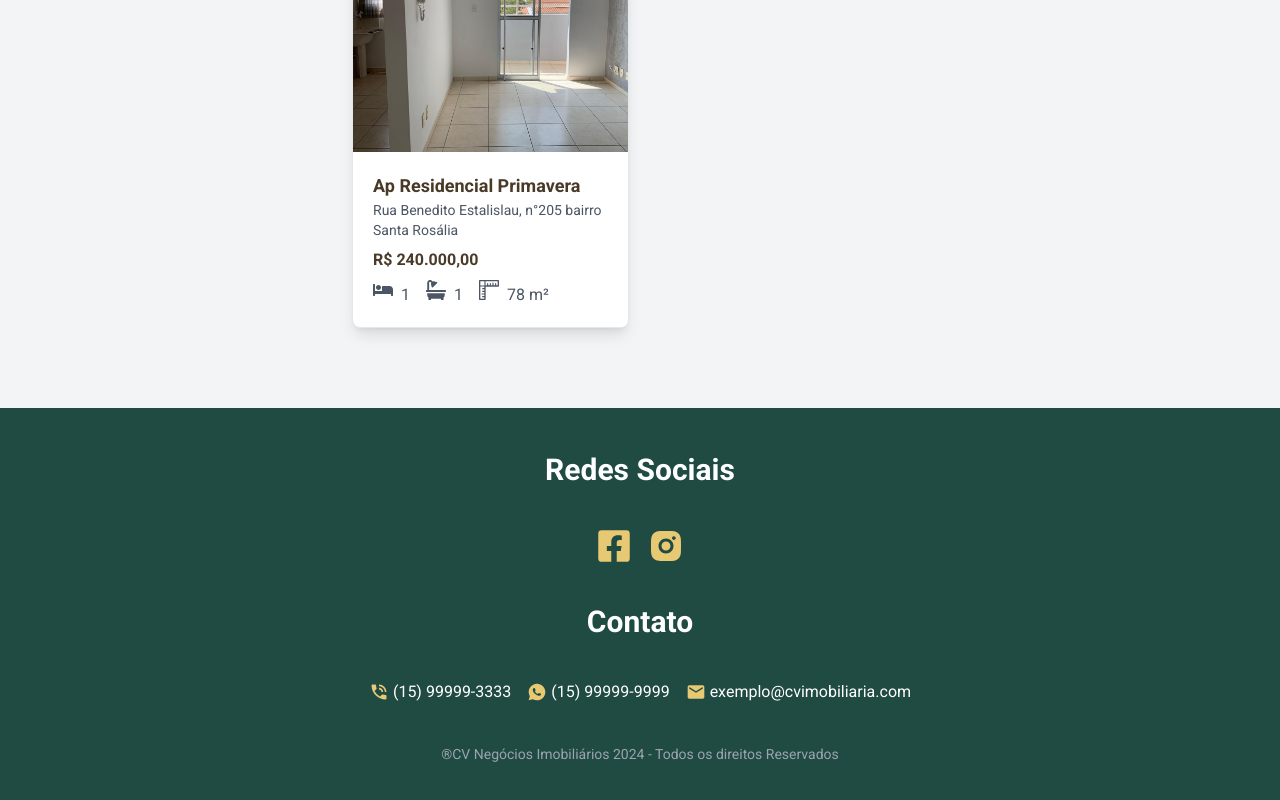
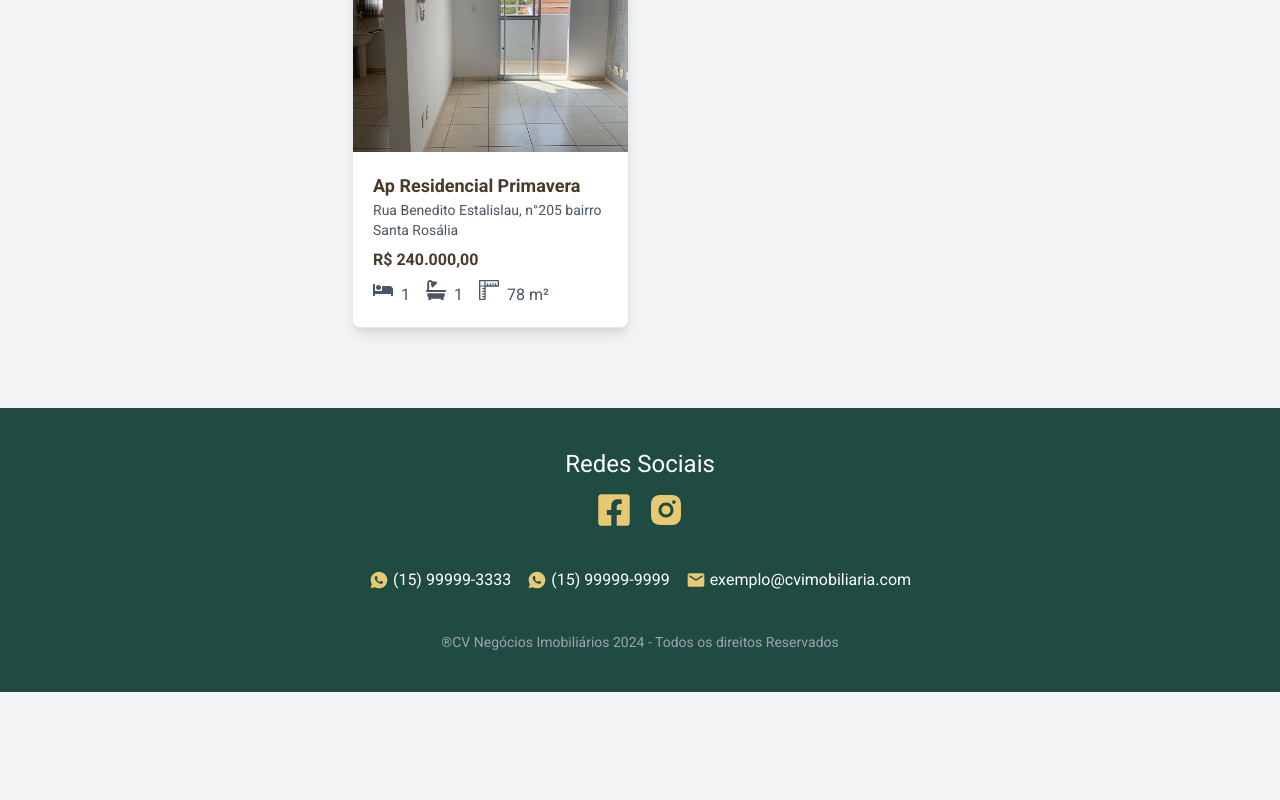
Before and after one commit to franciscolucas686/realstate, a React (Vite) app: page / in a window 1280 px wide. Shown: the part 3314-4114 px from the top of the page. After the commit the page ends 4006 px from the top, so only its background shows below. Built offline with nearby package versions, Linux system fonts and the light colour scheme.

Commit message:
Update footer

```diff
--- a/src/components/Footer/Index.tsx
+++ b/src/components/Footer/Index.tsx
@@ -1,6 +1,6 @@
 import { FaFacebookSquare } from 'react-icons/fa';
 import { RiInstagramFill, RiWhatsappFill } from 'react-icons/ri';
-import { MdEmail, MdPhoneInTalk } from 'react-icons/md';
+import { MdEmail } from 'react-icons/md';
 
 type ContactInfoProps = {
   whatsapp1: string;
@@ -21,8 +21,9 @@ const ContactInfo = ({ whatsapp1, whatsapp2, email }: ContactInfoProps) => (
       aria-label='Whatsapp 1'
       title='Whatsapp 1'
       target='_blank'
+      rel='noopener noreferrer'
     >
-      <MdPhoneInTalk className='text-xl text-customYellow' />
+      <RiWhatsappFill className='text-xl text-customYellow' />
       <span>{whatsapp1}</span>
     </a>
     <a
@@ -31,6 +32,7 @@ const ContactInfo = ({ whatsapp1, whatsapp2, email }: ContactInfoProps) => (
       aria-label='Whatsapp 2'
       title='Whatsapp 2'
       target='_blank'
+      rel='noopener noreferrer'
     >
       <RiWhatsappFill className='text-xl text-customYellow' />
       <span>{whatsapp2}</span>
@@ -41,6 +43,7 @@ const ContactInfo = ({ whatsapp1, whatsapp2, email }: ContactInfoProps) => (
       aria-label='Email'
       title='Email'
       target='_blank'
+      rel='noopener noreferrer'
     >
       <MdEmail className='text-xl text-customYellow' />
       <span>{email}</span>
@@ -73,21 +76,24 @@ const SocialLinks = ({ facebook, instagram }: SocialLinksProps) => (
 
 export default function Footer() {
   return (
-    <footer className='h-[400px] flex flex-col justify-center text-white text-center bg-customGreen'>
-      <h2 className='text-3xl font-bold mb-10'>Redes Sociais</h2>
+    <footer>
+      <div className='py-10 flex flex-col justify-center text-white text-center bg-customGreen'>
+        <h2 className='text-2xl mb-3'>Redes Sociais</h2>
         <SocialLinks
           facebook='https://www.facebook.com'
           instagram='https://www.instagram.com'
         />
-      <h2 className='text-3xl font-bold mb-10'>Contato</h2>
         <ContactInfo
           whatsapp1='(15) 99999-3333'
           whatsapp2='(15) 99999-9999'
           email='exemplo@cvimobiliaria.com'
         />
-      <p className='text-sm text-gray-400 mt-10'>
+      </div>
+      <div className='text-center'>
+        <p className='text-sm text-gray-400 bg-customGreen pb-10'>
           &reg;CV Negócios Imobiliários 2024 - Todos os direitos Reservados
         </p>
+      </div>
     </footer>
   );
 }
```
Lines whose indentation alone changed are shown as unchanged.
